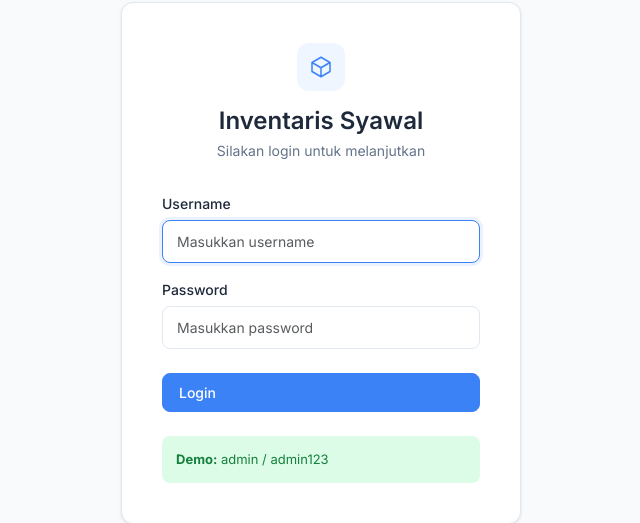
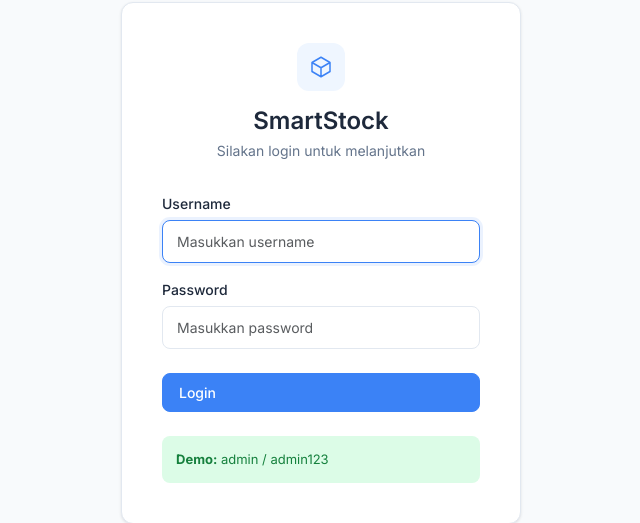
Before and after one commit to SyawalLabs/smartstock-ukk, a PHP site: page /app/auth/login.php in a window 1280 px wide. Shown: the part 137-660 px from the top of the page, without its empty margins (319-959 px from the left). Run offline with PHP 8.4, Linux system fonts and the light colour scheme.

Commit message:
progress ketiga

```diff
--- a/app/auth/login.php
+++ b/app/auth/login.php
@@ -53,7 +53,7 @@ if ($_SERVER['REQUEST_METHOD'] === 'POST') {
 <head>
     <meta charset="UTF-8">
     <meta name="viewport" content="width=device-width, initial-scale=1.0">
-    <title>Login | Inventaris Syawal</title>
+    <title>Login | SmartStock</title>
 
     <link href="https://fonts.googleapis.com/css2?family=Inter:wght@400;500;600;700&display=swap" rel="stylesheet">
     <link href="https://cdn.jsdelivr.net/npm/bootstrap@5.3.2/dist/css/bootstrap.min.css" rel="stylesheet">
@@ -68,7 +68,7 @@ if ($_SERVER['REQUEST_METHOD'] === 'POST') {
                     <path stroke-linecap="round" stroke-linejoin="round" d="m21 7.5-9-5.25L3 7.5m18 0-9 5.25m9-5.25v9l-9 5.25M3 7.5l9 5.25M3 7.5v9l9 5.25m0-9v9" />
                 </svg>
             </div>
-            <h1>Inventaris Syawal</h1>
+            <h1>SmartStock</h1>
             <p>Silakan login untuk melanjutkan</p>
         </div>
 
```
